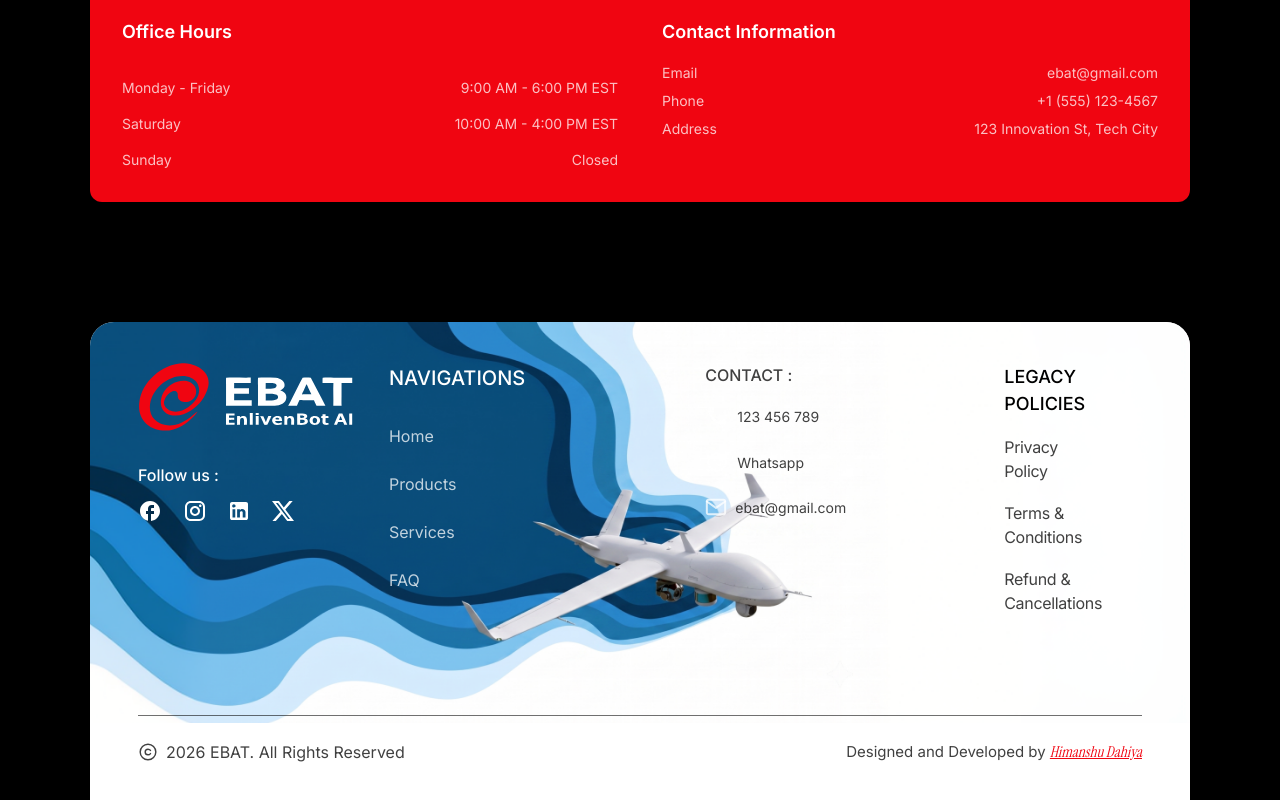
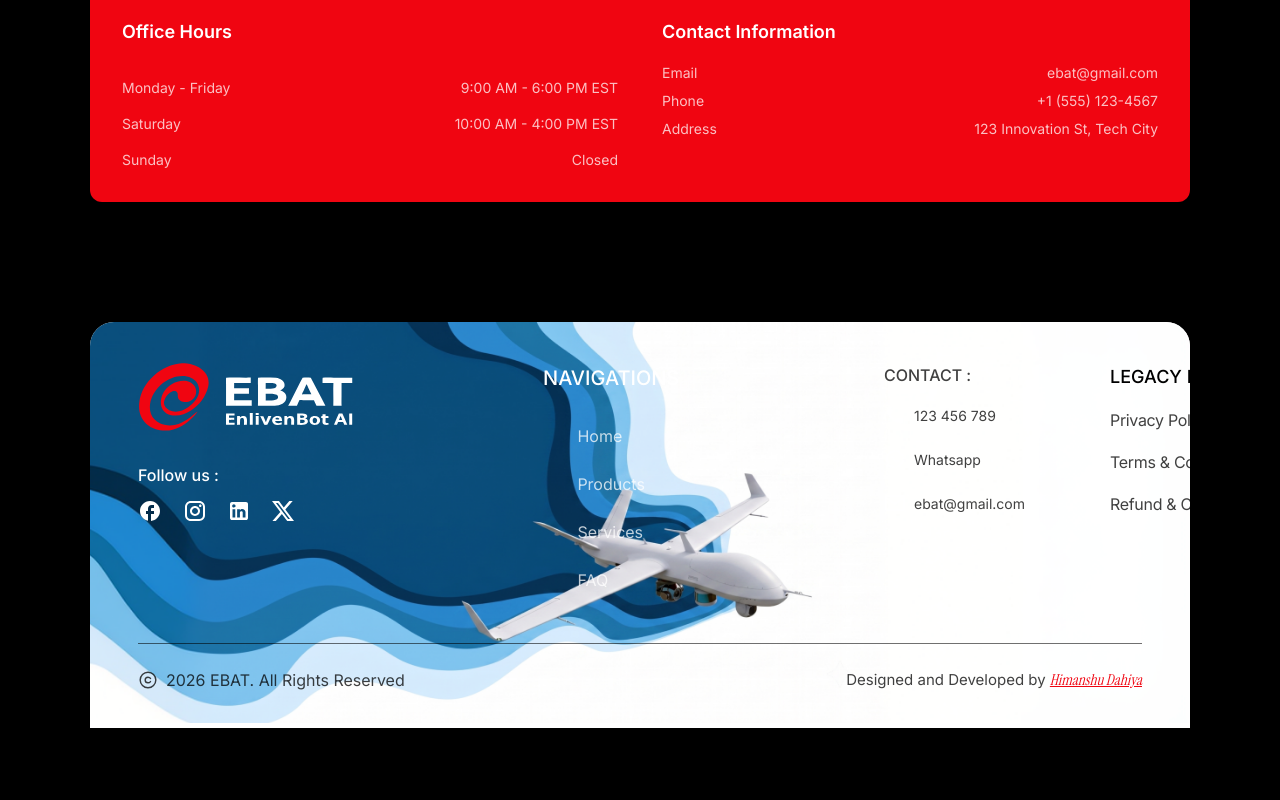
Before and after one commit to Bored008/EBAT, a Next.js app: page /contact in a window 1280 px wide. Shown: the part 1290-2090 px from the top of the page. After the commit the page ends 2018 px from the top, so only its background shows below. Built offline with nearby package versions, Linux system fonts and the light colour scheme; a web font is replaced by a local one.

Commit message:
style: implement precise positioning and icon sizes for ContactFooter

```diff
--- a/src/components/sections/ContactFooter.tsx
+++ b/src/components/sections/ContactFooter.tsx
@@ -8,10 +8,13 @@ export function ContactFooter() {
         <Image src="/images/footer/footer-bg.png" alt="Drone Background" fill sizes="100vw" className="object-cover" />
       </div>
 
-      <div className="relative z-10 w-full flex flex-col xl:flex-row xl:justify-between">
+      <div className="relative z-10 w-full flex flex-col">
 
-        {/* Left Side: Logo & Socials */}
-        <div className="flex flex-col gap-[32px] w-full xl:max-w-[345px] mb-[40px] xl:mb-0">
+        {/* Desktop Layout (matches exact Figma coordinates) */}
+        <div className="hidden xl:block relative w-full h-[220px]">
+
+          {/* Logo & Socials */}
+          <div className="absolute left-0 top-0 flex flex-col gap-[32px] w-[345px]">
             <Image src="/images/footer/logo.svg" alt="FIRECHEM Logo" width={215} height={68} />
             <div className="flex flex-col gap-[12px] w-[156px]">
               <span className="font-sans font-medium text-[16px] text-white">Follow us :</span>
@@ -24,8 +27,61 @@ export function ContactFooter() {
             </div>
           </div>
 
-        {/* Right Side Columns */}
-        <div className="flex flex-col md:flex-row gap-[40px] md:gap-[80px] xl:gap-[180px] xl:pr-[40px]">
+          {/* Navigation */}
+          <div className="absolute left-[405px] top-0 flex flex-col items-center gap-[31px]">
+            <h3 className="font-sans font-medium text-[20px] text-white">NAVIGATIONS</h3>
+            <div className="flex flex-col gap-[24px]">
+              <a href="/" className="font-sans text-[16px] text-white/75 hover:text-white transition-colors">Home</a>
+              <a href="#" className="font-sans text-[16px] text-white/75 hover:text-white transition-colors">Products</a>
+              <a href="#" className="font-sans text-[16px] text-white/75 hover:text-white transition-colors">Services</a>
+              <a href="#" className="font-sans text-[16px] text-white/75 hover:text-white transition-colors">FAQ</a>
+            </div>
+          </div>
+
+          {/* Contact */}
+          <div className="absolute left-[746px] top-0 flex flex-col justify-center gap-[17px]">
+            <h3 className="font-sans font-medium text-[16px] text-black/75">CONTACT :</h3>
+            <div className="flex flex-col justify-center gap-[22px]">
+              <div className="flex flex-row items-center gap-[8px]">
+                <Image src="/images/contact/phone-fill.svg" alt="Phone" width={22} height={22} />
+                <span className="font-sans text-[14px] text-black/75">123 456 789</span>
+              </div>
+              <div className="flex flex-row items-center gap-[8px]">
+                <Image src="/images/contact/whatsapp.svg" alt="Whatsapp" width={22} height={22} />
+                <span className="font-sans text-[14px] text-black/75">Whatsapp</span>
+              </div>
+              <div className="flex flex-row items-center gap-[8px]">
+                <Image src="/images/contact/mail.svg" alt="Email" width={22} height={22} />
+                <span className="font-sans text-[14px] text-black/75">ebat@gmail.com</span>
+              </div>
+            </div>
+          </div>
+
+          {/* Legacy Policies */}
+          <div className="absolute left-[972px] top-0 flex flex-col gap-[18px] w-[169px]">
+            <h3 className="font-sans font-medium text-[18px] uppercase text-black">Legacy Policies</h3>
+            <a href="#" className="font-sans text-[16px] tracking-[-0.02em] text-black/75 hover:text-black transition-colors">Privacy Policy</a>
+            <a href="#" className="font-sans text-[16px] tracking-[-0.02em] text-black/75 hover:text-black transition-colors">Terms & Conditions</a>
+            <a href="#" className="font-sans text-[16px] tracking-[-0.02em] text-black/75 hover:text-black transition-colors">Refund & Cancellations</a>
+          </div>
+
+        </div>
+
+        {/* Mobile / Tablet Layout */}
+        <div className="flex xl:hidden flex-col md:flex-row flex-wrap gap-[40px] md:gap-[80px]">
+          {/* Logo & Socials */}
+          <div className="flex flex-col gap-[32px] w-full max-w-[345px]">
+            <Image src="/images/footer/logo.svg" alt="FIRECHEM Logo" width={215} height={68} />
+            <div className="flex flex-col gap-[12px] w-[156px]">
+              <span className="font-sans font-medium text-[16px] text-white">Follow us :</span>
+              <div className="flex flex-row justify-between items-center w-full">
+                <a href="#"><Image src="/images/footer/facebook.svg" alt="Facebook" width={24} height={24} /></a>
+                <a href="#"><Image src="/images/footer/instagram.svg" alt="Instagram" width={24} height={24} /></a>
+                <a href="#"><Image src="/images/footer/linkedin.svg" alt="LinkedIn" width={24} height={24} /></a>
+                <a href="#"><Image src="/images/footer/twitter.svg" alt="Twitter" width={22} height={22} /></a>
+              </div>
+            </div>
+          </div>
 
           {/* Navigation */}
           <div className="flex flex-col gap-[31px]">
@@ -39,19 +95,19 @@ export function ContactFooter() {
           </div>
 
           {/* Contact */}
-          <div className="flex flex-col gap-[17px]">
+          <div className="flex flex-col justify-center gap-[17px]">
             <h3 className="font-sans font-medium text-[16px] text-black/75">CONTACT :</h3>
-            <div className="flex flex-col gap-[22px]">
+            <div className="flex flex-col justify-center gap-[22px]">
               <div className="flex flex-row items-center gap-[8px]">
-                <Image src="/images/contact/phone-fill.svg" alt="Phone" width={24} height={24} />
+                <Image src="/images/contact/phone-fill.svg" alt="Phone" width={22} height={22} />
                 <span className="font-sans text-[14px] text-black/75">123 456 789</span>
               </div>
               <div className="flex flex-row items-center gap-[8px]">
-                <Image src="/images/contact/whatsapp.svg" alt="Whatsapp" width={24} height={24} />
+                <Image src="/images/contact/whatsapp.svg" alt="Whatsapp" width={22} height={22} />
                 <span className="font-sans text-[14px] text-black/75">Whatsapp</span>
               </div>
               <div className="flex flex-row items-center gap-[8px]">
-                <Image src="/images/contact/mail.svg" alt="Email" width={24} height={24} />
+                <Image src="/images/contact/mail.svg" alt="Email" width={22} height={22} />
                 <span className="font-sans text-[14px] text-black/75">ebat@gmail.com</span>
               </div>
             </div>
@@ -64,12 +120,11 @@ export function ContactFooter() {
             <a href="#" className="font-sans text-[16px] tracking-[-0.02em] text-black/75 hover:text-black transition-colors">Terms & Conditions</a>
             <a href="#" className="font-sans text-[16px] tracking-[-0.02em] text-black/75 hover:text-black transition-colors">Refund & Cancellations</a>
           </div>
-
         </div>
       </div>
 
       {/* Bottom Line & Copyright */}
-      <div className="relative z-10 flex flex-col w-full gap-[12px] mt-[40px] xl:mt-[100px]">
+      <div className="relative z-10 flex flex-col w-full gap-[12px] mt-[40px] xl:mt-[60px]">
         <div className="w-full h-[1px] bg-black/75 opacity-75"></div>
         <div className="flex flex-col md:flex-row justify-between items-center gap-[12px] md:gap-0 w-full py-[12px]">
           <div className="flex flex-row items-center gap-[8px]">
```
Lines whose indentation alone changed are shown as unchanged.
